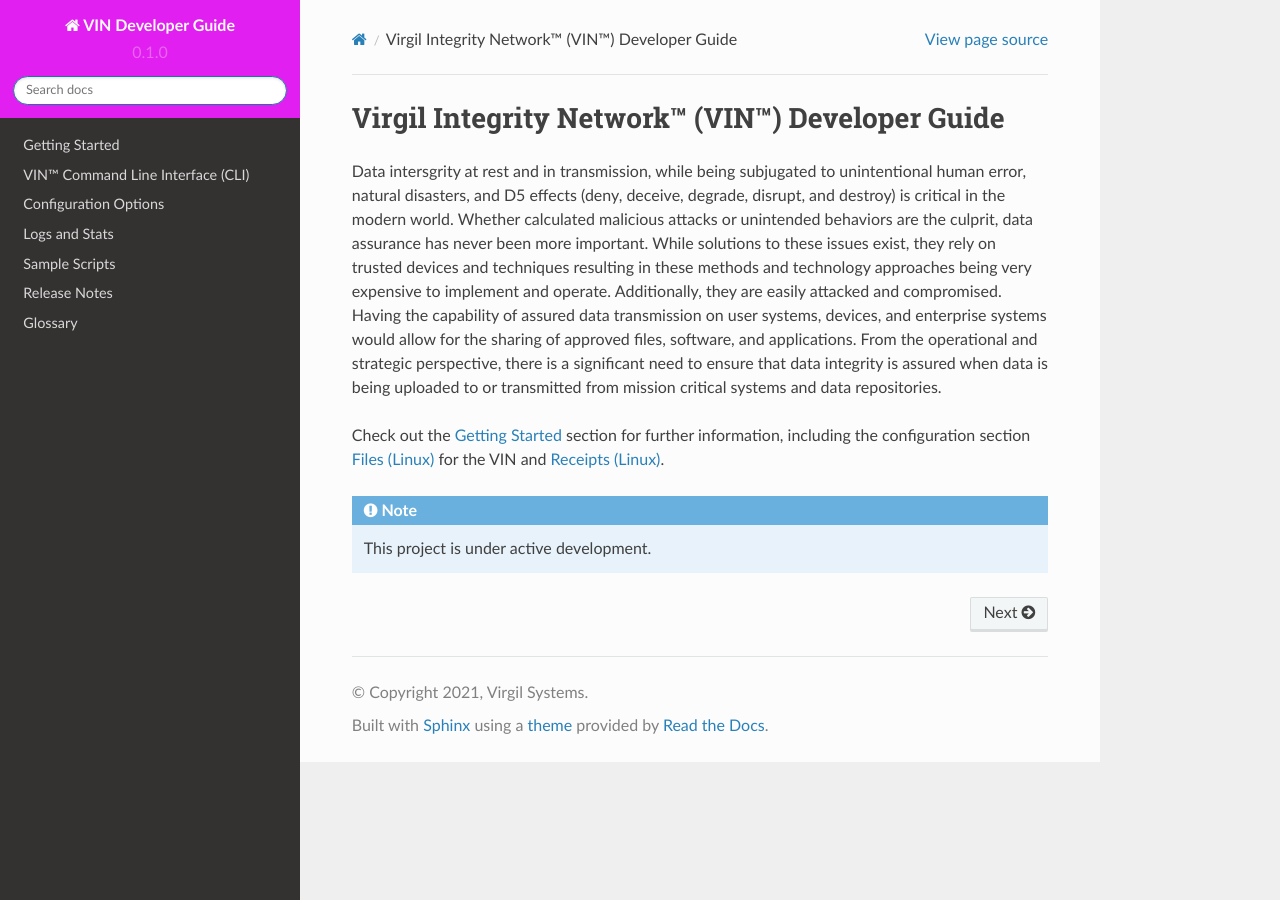
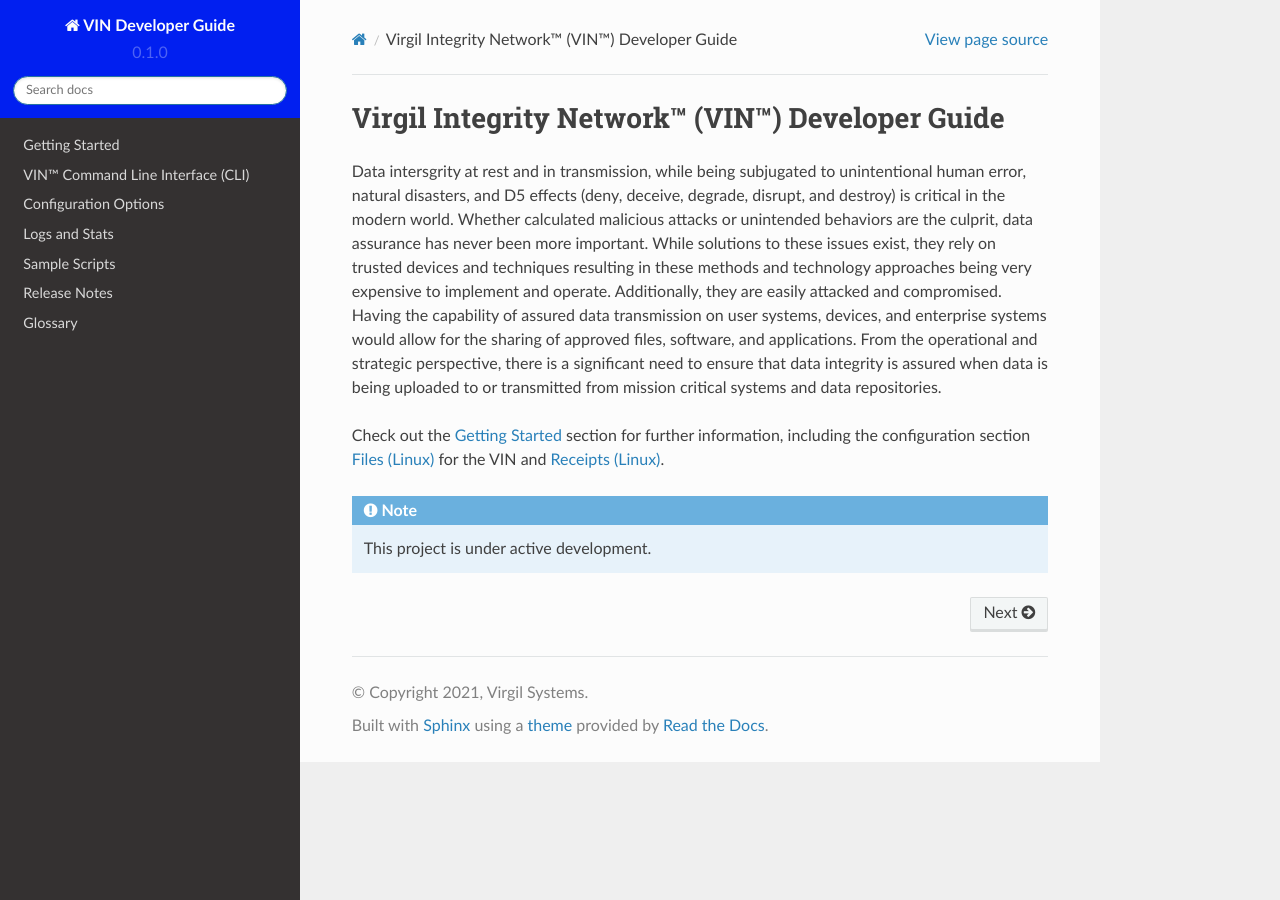
Before and after one commit to Market-Insight-Solutions-LLC/vin-developer-guide, a Sphinx documentation site: the page built from docs/source/index.rst, in a window 1280 px wide. Built offline with Sphinx 7.4.7 and the Read the Docs theme 2.0.0, drawn with Linux system fonts in a browser that asks for light colours.

Commit message:
testing custom.css 3

```diff
--- a/docs/source/_static/css/custom.css
+++ b/docs/source/_static/css/custom.css
@@ -2,7 +2,7 @@
 
 /* Side navigation bar color */
 .wy-side-nav-search {
-    background-color: #E11FF0;
+    background-color: #011FF0;
 }
 
 /* Fix horizontal scrollbars in tables*/
```
